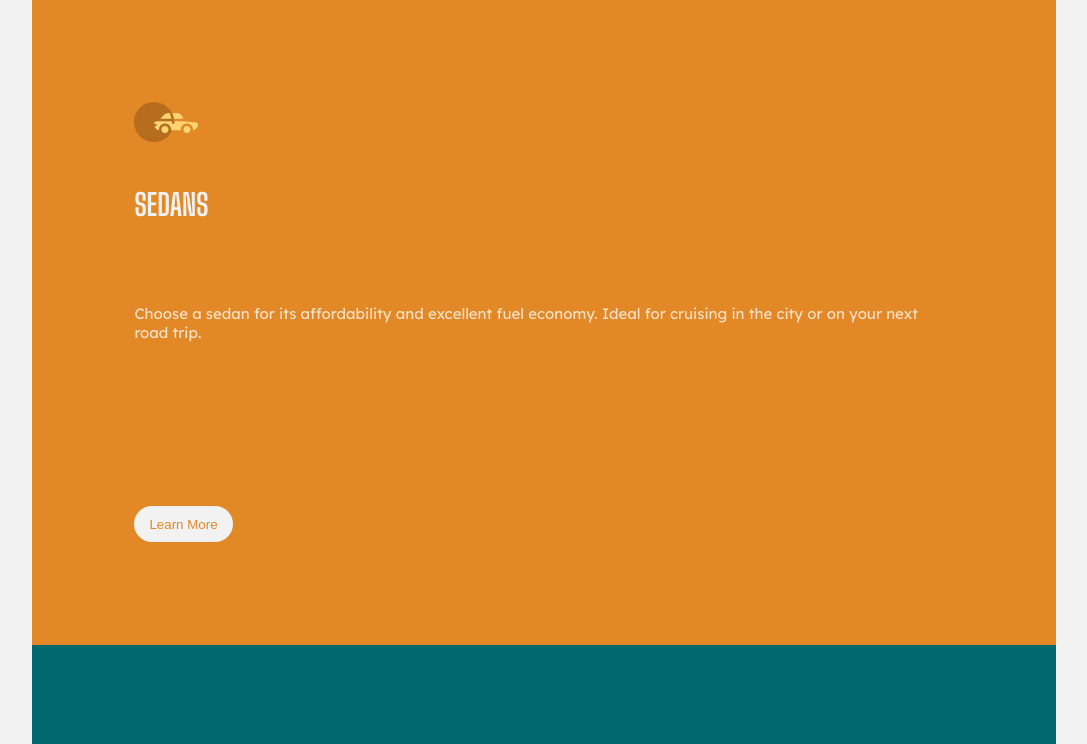
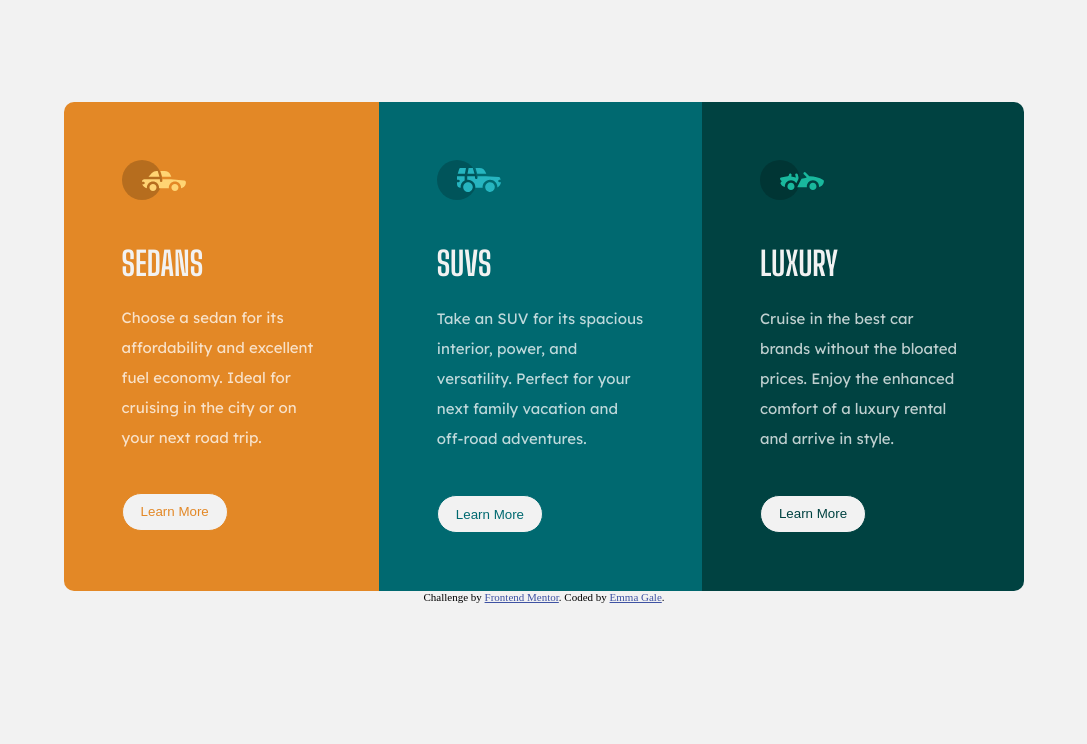
Before and after one commit to emjogale/3-column-preview-card, a plain HTML site: page index.html in a window 1280 px wide. Shown: the top 744 px of the page, without its empty margins (96-1183 px from the left). Drawn offline with Linux system fonts and the light colour scheme.

Commit message:
add in styles for desktop view and tidy up padding

```diff
--- a/index.html
+++ b/index.html
@@ -19,6 +19,7 @@
 	</head>
 	<body>
 		<main class="container">
+			<div class="content">
 				<article class="card sedan">
 					<div class="card-content">
 						<object
@@ -63,19 +64,19 @@
 						></object>
 						<h1>LUXURY</h1>
 						<p>
-						Cruise in the best car brands without the bloated prices. Enjoy the
-						enhanced comfort of a luxury rental and arrive in style.
+							Cruise in the best car brands without the bloated prices. Enjoy
+							the enhanced comfort of a luxury rental and arrive in style.
 						</p>
 						<a href="#"><button>Learn More</button></a>
 					</div>
 				</article>
-
+			</div>
+		</main>
 		<div class="attribution">
 			Challenge by
 			<a href="https://www.frontendmentor.io?ref=challenge" target="_blank"
 				>Frontend Mentor</a
 			>. Coded by <a href="#">Emma Gale</a>.
 		</div>
-		</main>
 	</body>
 </html>
--- a/style.css
+++ b/style.css
@@ -18,7 +18,7 @@ button {
 
 h1 {
 	font-family: "Big Shoulders Display", cursive;
-	font-size: 2rem;
+	font-size: 2.2rem;
 	color: hsl(0, 0%, 95%);
 }
 
@@ -26,6 +26,21 @@ p {
 	font-family: "Lexend Deca", sans-serif;
 	color: hsla(0, 0%, 100%, 0.75);
 	padding: 10% 0;
+	line-height: 2em;
+}
+
+/* Container styles */
+.container {
+	display: flex;
+	flex-direction: column;
+	width: 80%;
+	margin: 0 auto;
+	align-items: center;
+}
+
+.content {
+	display: flex;
+	flex-direction: column;
 }
 
 /* card styles*/
@@ -33,11 +48,33 @@ p {
 	padding: 10%;
 }
 
+/* general button styles */
+
+button {
+	padding: 0.7rem 1.2rem;
+	border-radius: 60px;
+	margin-top: 10%;
+	border: none;
+}
+
+button:hover {
+	cursor: pointer;
+}
+
+/* individual card styles */
+
 .sedan {
 	background-color: hsl(31, 77%, 52%);
 }
 .sedan button {
 	color: hsl(31, 77%, 52%);
+	border: 1px solid hsl(31, 77%, 52%);
+}
+.sedan button:hover {
+	color: hsla(0, 0%, 100%, 0.75);
+	background-color: hsl(31, 77%, 52%);
+	border: 1px solid hsla(0, 0%, 100%, 0.75);
+	transition: background-color 0.5s linear;
 }
 
 .suv {
@@ -45,6 +82,13 @@ p {
 }
 .suv button {
 	color: hsl(184, 100%, 22%);
+	border: 1px solid hsl(184, 100%, 22%);
+}
+.suv button:hover {
+	color: hsla(0, 0%, 100%, 0.75);
+	background-color: hsl(184, 100%, 22%);
+	border: 1px solid hsla(0, 0%, 100%, 0.75);
+	transition: background-color 0.5s linear;
 }
 
 .luxury {
@@ -52,14 +96,16 @@ p {
 }
 .luxury button {
 	color: hsl(179, 100%, 13%);
+	border: 1px solid hsl(179, 100%, 13%);
 }
 
-button {
-	padding: 0.7rem 1rem;
-	border-radius: 50px;
-	margin-top: 10%;
-	border: none;
+.luxury button:hover {
+	color: hsla(0, 0%, 100%, 0.75);
+	background-color: hsl(179, 100%, 13%);
+	border: 1px solid hsla(0, 0%, 100%, 0.75);
+	transition: background-color 0.5s linear;
 }
+
 .attribution {
 	font-size: 11px;
 	text-align: center;
@@ -68,10 +114,24 @@ button {
 	color: hsl(228, 45%, 44%);
 }
 
-/* Container styles */
-.container {
-	display: flex;
-	flex-direction: column;
-	width: 80%;
-	margin: 0 auto;
+/* desktop styles */
+@media only screen and (min-width: 1025px) {
+	.content {
+		flex-direction: row;
+		max-width: 960px;
+		max-height: 70%;
+		margin-top: 10%;
+		border-radius: 10px;
+	}
+	.card {
+		padding: 6%;
+	}
+	.card.sedan {
+		border-top-left-radius: 10px;
+		border-bottom-left-radius: 10px;
+	}
+	.card.luxury {
+		border-top-right-radius: 10px;
+		border-bottom-right-radius: 10px;
+	}
 }
```
Lines whose indentation alone changed are shown as unchanged.
